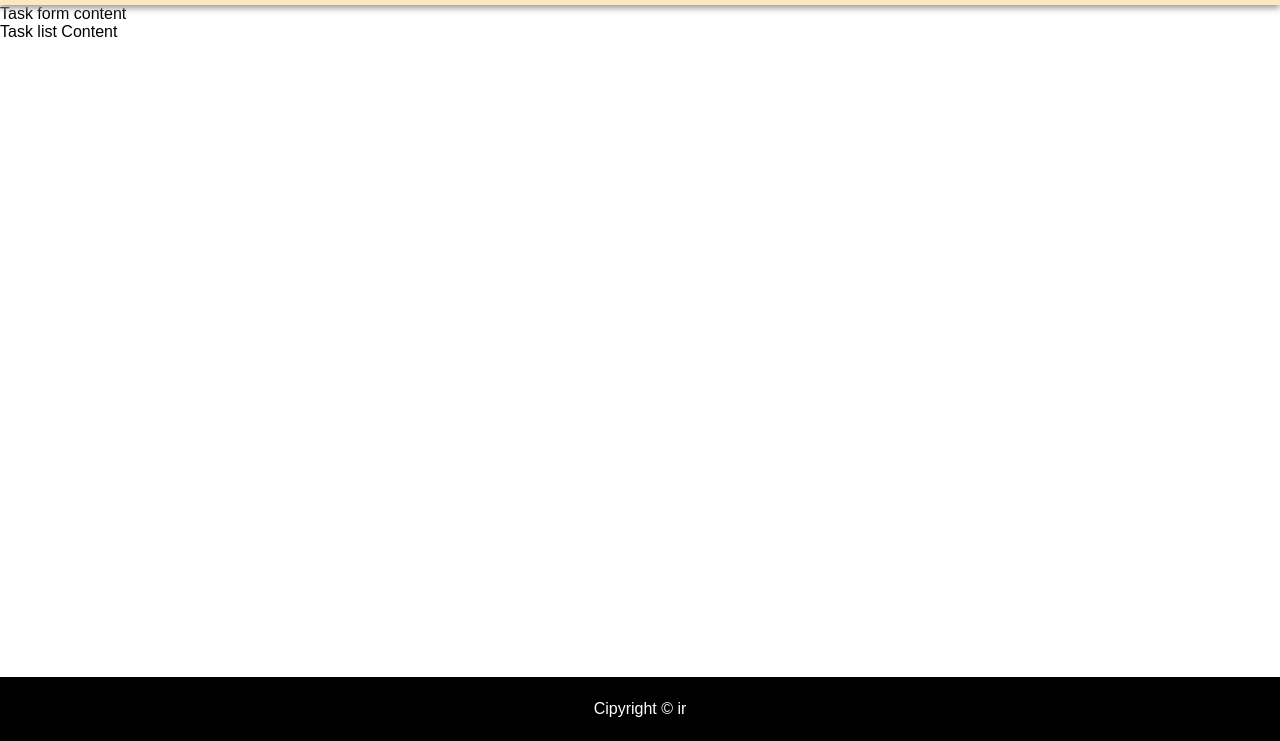
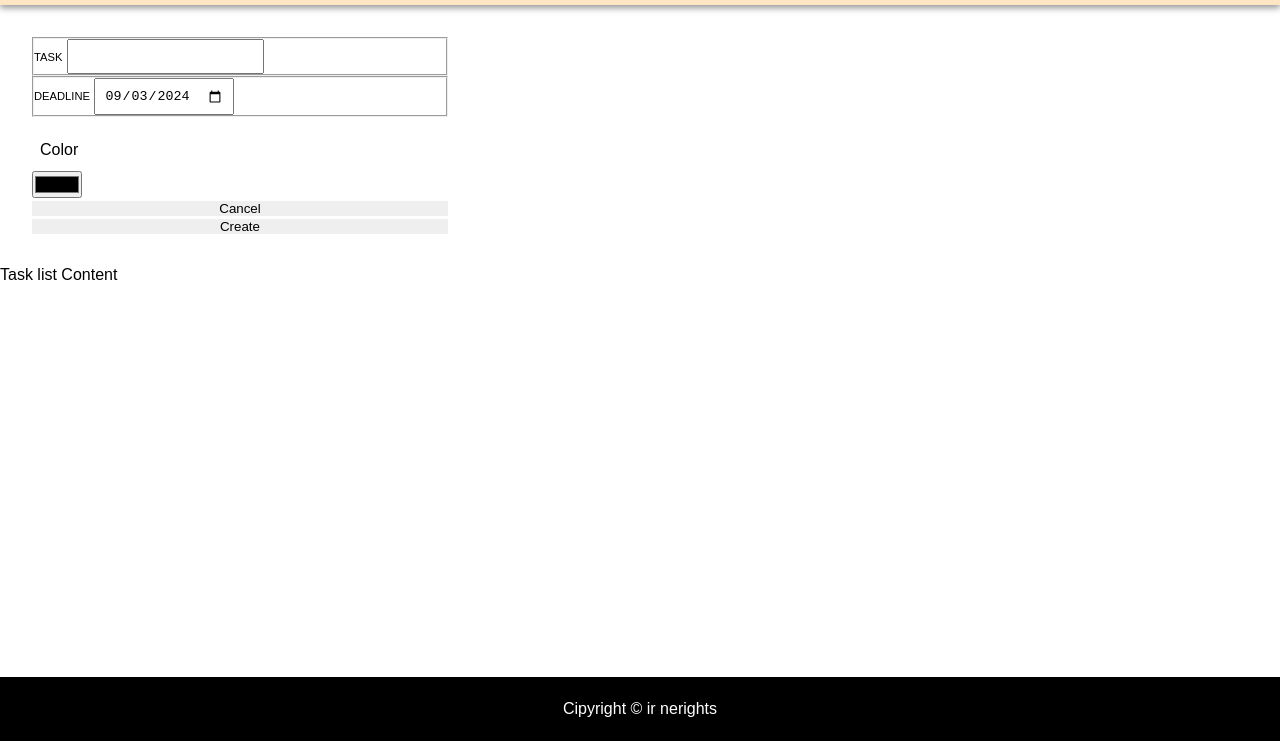
Before and after one commit to JustinasPakalnis/to-do-list, a website: page index.html in a window 1280 px wide. Shown: the part 59-800 px from the top of the page. Drawn offline with Linux system fonts and the light colour scheme; a web font is replaced by a local one.

Commit message:
form box

```diff
--- /dev/null
+++ b/css/components/form-create.css
@@ -0,0 +1,33 @@
+[data-visible="false"] {
+  display: none;
+}
+.form-create {
+  display: flex;
+  flex-direction: column;
+  gap: 1rem;
+  max-width: 30rem;
+  padding: 2rem;
+}
+.form-create > .form-row {
+  display: flex;
+  flex-direction: column;
+  gap: 0.2rem;
+  border: none;
+  justify-content: space-between;
+}
+.form-create .label {
+  font-size: 0.7rem;
+  text-transform: uppercase;
+}
+.form-create .input {
+  padding: 0.5rem;
+}
+.form-create .input {
+  padding: 0.5rem;
+}
+.form-create .btn {
+  padding: 0;
+  border: none;
+}
+.form-create .btn:hover {
+}
--- a/css/main.css
+++ b/css/main.css
@@ -1,5 +1,6 @@
 @import "../css/components/header.css";
 @import "../css/components/footer.css";
+@import "../css/components/form-create.css";
 body,
 body * {
   margin: 0;
--- a/index.html
+++ b/index.html
@@ -62,11 +62,39 @@
     </header>
 
     <main>
-      <section>Task form content</section>
+      <section data-visible="true">
+        <form class="form-create">
+          <div class="clumns">
+            <fieldset class="form-row">
+              <label class="label" for="task">Task</label>
+              <input class="input" id="task" type="text" required />
+            </fieldset>
+            <fieldset class="form-row">
+              <label class="label" for="deadline">Deadline</label>
+              <input
+                class="input"
+                id="deadline"
+                type="date"
+                min="2024-09-03"
+                value="2024-09-03"
+                required
+              />
+            </fieldset>
+          </div>
+
+          <fieldset class="form-row">
+            <label class="input" class="label" for="color">Color</label>
+            <input id="color" type="color" required />
+            <button class="btn" type="reset">Cancel</button>
+            <button class="btn" type="sumbit">Create</button>
+          </fieldset>
+        </form>
+      </section>
+
       <section>Task list Content</section>
     </main>
 
-    <footer class="main-footer">Cipyright &copy; ir</footer>
+    <footer class="main-footer">Cipyright &copy; ir nerights</footer>
     <script type="module" src="./js/main.js"></script>
   </body>
 </html>
```
